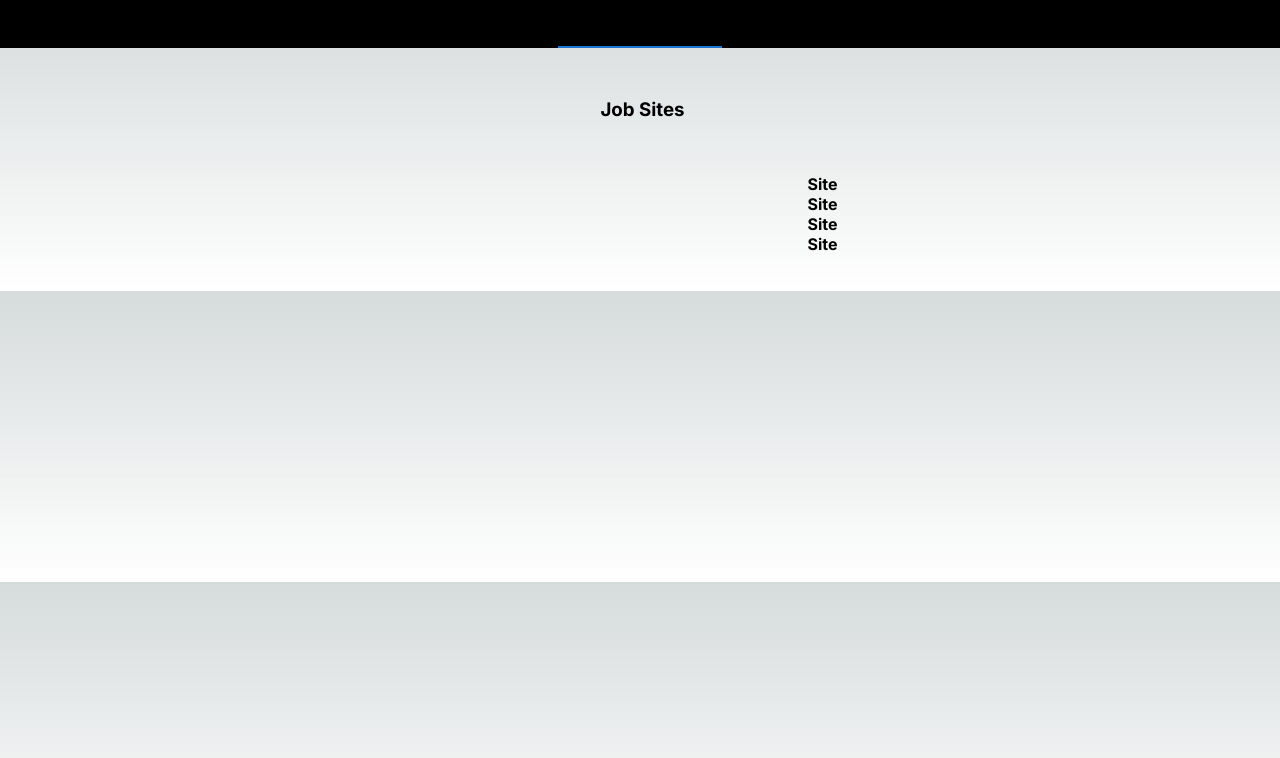
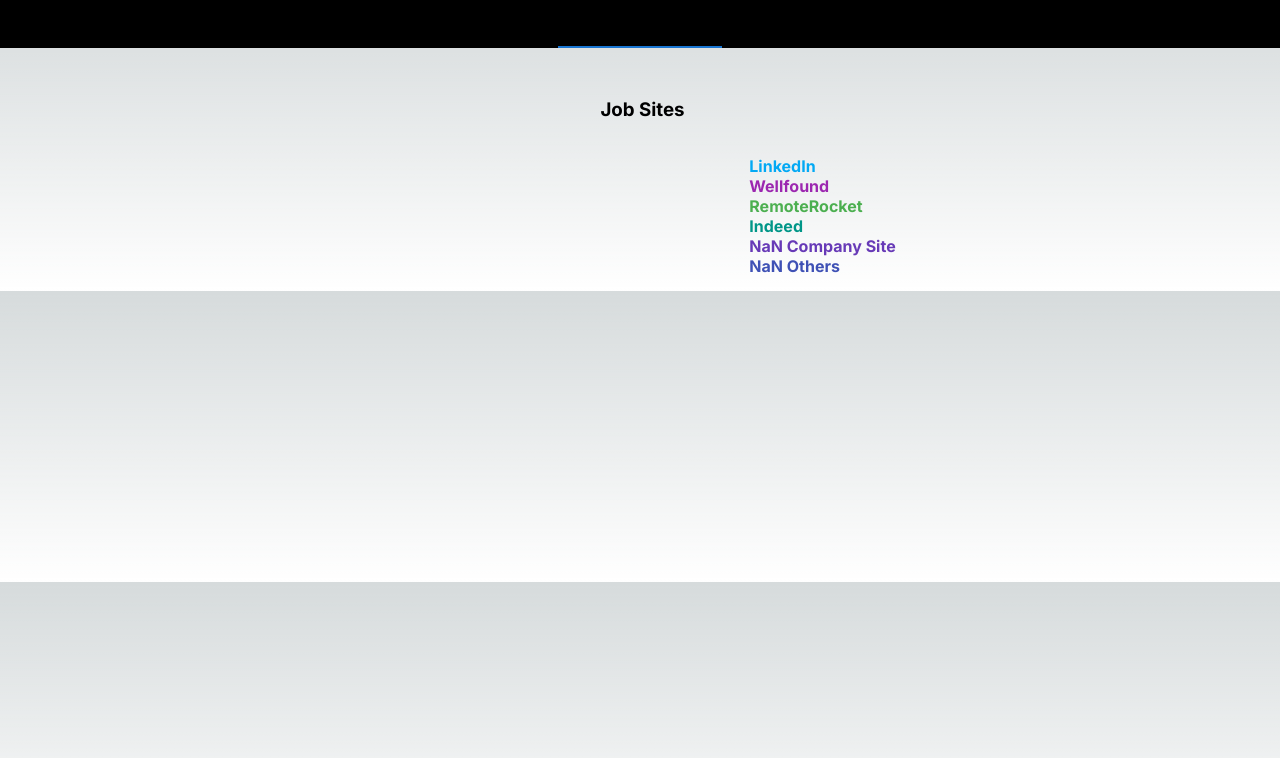
Before and after one commit to triciahughes/job-hunt, a Next.js app in the folder my-app/: page / in a window 1280 px wide. Both pictures are taken after a click on the tab "ADDITIONAL STATS". Shown: the top 758 px of the page. Built offline with nearby package versions, Linux system fonts and the light colour scheme; no server answers.

Commit message:
clean up

```diff
--- a/my-app/app/charts/pieChart.tsx
+++ b/my-app/app/charts/pieChart.tsx
@@ -8,16 +8,6 @@
 };
 
 const pieChartColors = [
-  //   "#ffffff",
-  //   "#607d8b",
-  //   "#9e9e9e",
-  //   "#795548",
-  //   "#ff5722",
-  //   "#ff9800",
-  //   "#ffc107",
-  //   "#ffeb3b",
-  //   "#cddc39",
-  //   "#8bc34a",
   "#4caf50",
   "#009688",
   "#00bcd4",
@@ -26,8 +16,6 @@
   "#3f51b5",
   "#673ab7",
   "#9c27b0",
-  //   "#e91e63",
-  //   "#f44336",
 ];
 
 const PieChart = ({ data }: { data: any }) => {
@@ -41,6 +29,32 @@
     acc[site] = (acc[site] || 0) + 1;
     return acc;
   }, {});
+
+  const totalLi = counts["linkedin.com"];
+  const totalWell = counts["wellfound.com"];
+  const totalRemote = counts["remoterocketship.com"];
+  const totalIndeed = counts["indeed.com"];
+
+  const totalCompanySite =
+    counts["apple.com"] +
+    counts["gr8people.com"] +
+    counts["ixl.com"] +
+    counts["lever.co"];
+
+  const totalOther =
+    counts["Other"] +
+    counts["consensys.net"] +
+    counts["frameable.com"] +
+    counts["greenhouse.io"] +
+    counts["infinityward.com"] +
+    counts["jobvite.com"] +
+    counts["metacareers.com"] +
+    counts["workable.com"] +
+    counts["myworkdayjobs.com"] +
+    counts["myworkdaysite.com"] +
+    counts["reyrey.com"] +
+    counts["workable.com"] +
+    counts["ycombinator.com"];
 
   useEffect(() => {
     if (!data || data.length === 0) return;
@@ -92,11 +106,15 @@
         </h3>
         <div style={{ display: "flex", alignItems: "center" }}>
           <svg ref={ref}></svg>
-          <div style={{ marginLeft: 15, paddingBottom: 5 }}>
-            <h4>Site</h4>
-            <h4>Site</h4>
-            <h4>Site</h4>
-            <h4>Site</h4>
+          <div style={{ marginLeft: 15 }}>
+            <h4 style={{ color: "#03a9f4" }}>{totalLi} LinkedIn</h4>
+            <h4 style={{ color: "#9c27b0" }}>{totalWell} Wellfound</h4>
+            <h4 style={{ color: "#4caf50" }}>{totalRemote} RemoteRocket</h4>
+            <h4 style={{ color: "#009688" }}>{totalIndeed} Indeed</h4>
+            <h4 style={{ color: "#673ab7" }}>
+              {totalCompanySite} Company Site
+            </h4>
+            <h4 style={{ color: "#3f51b5" }}>{totalOther} Others</h4>
           </div>
         </div>
       </div>
```
